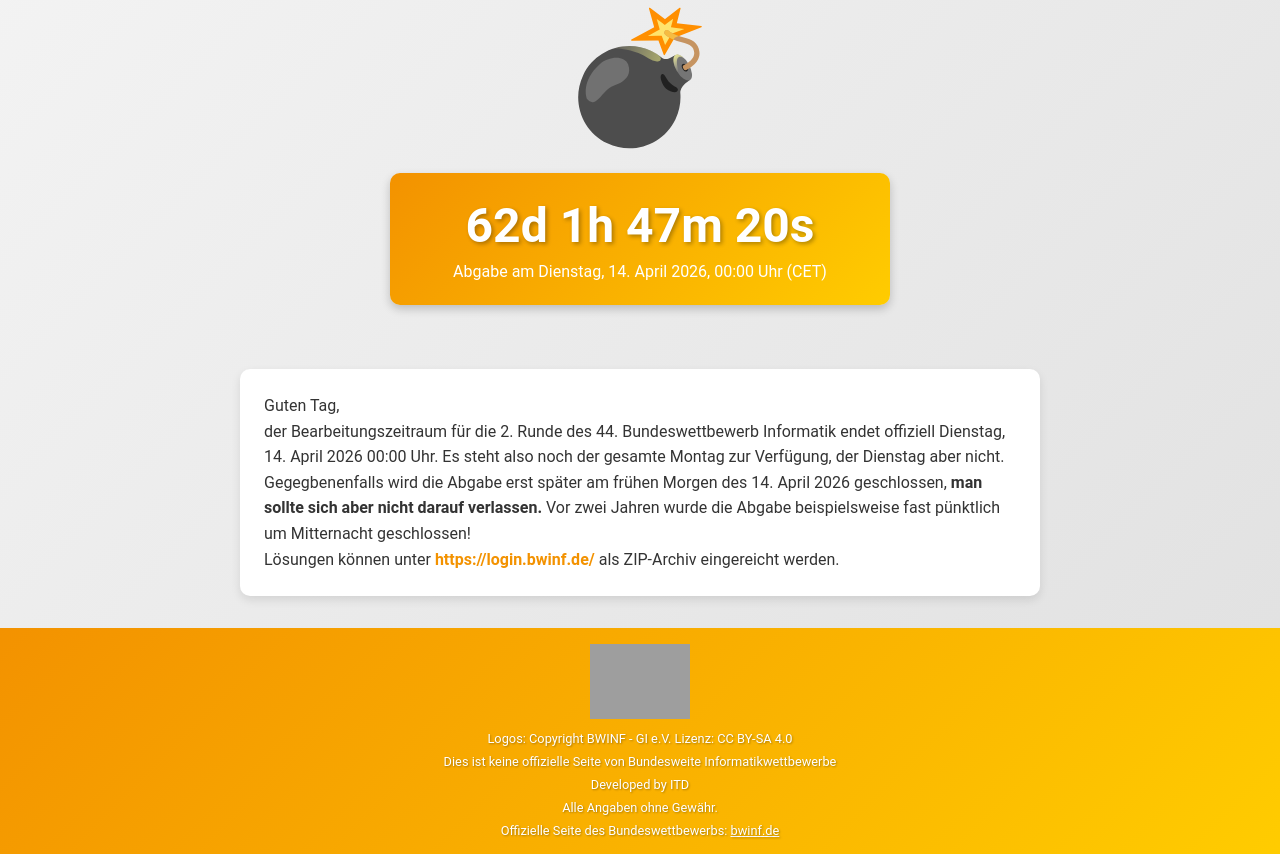
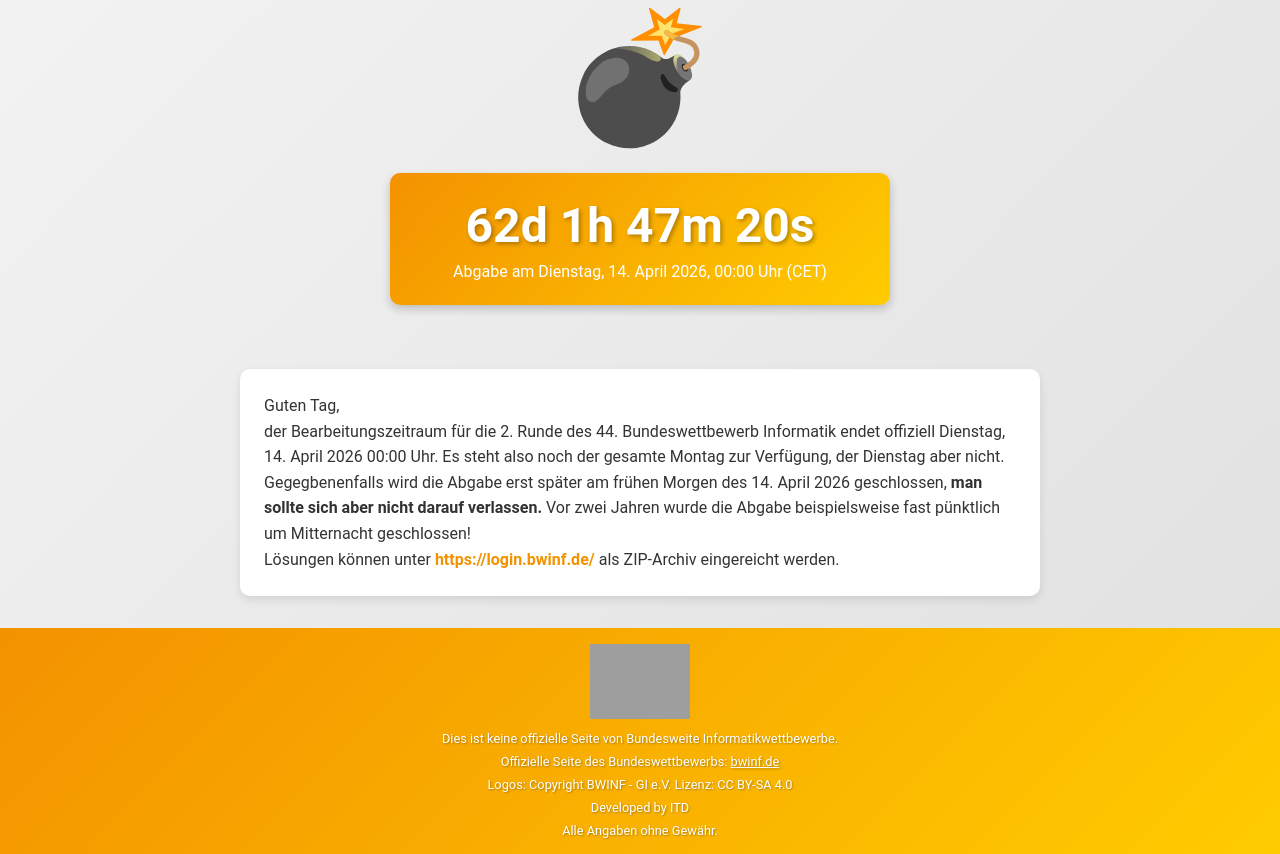
Before and after one commit to ITD9/BWINF_Countdown-Timer, a plain HTML site: page index.html in a window 1280 px wide. Shown: the part 285-1139 px from the top of the page. Drawn offline with Linux system fonts and the light colour scheme; grey boxes are pictures that could not be loaded.

Commit message:
Reorder & typo-fix footer attribution text in index.html
New Order makes more sense; Added a point at the end of a sentence

```diff
--- a/index.html
+++ b/index.html
@@ -69,11 +69,11 @@ This is not an official BWINF script.
     </main>
     <footer>
         <img src="https://bwinf.de/_assets/51da559d81e26dd99a16662ed6f306af/Images/buehne-fs-logo-bwinf.png" alt="BWINF Keyvisual" id="bwinf-keyvisual">
+        <p class="attribution">Dies ist keine offizielle Seite von Bundesweite Informatikwettbewerbe.</p>
+        <p class="attribution">Offizielle Seite des Bundeswettbewerbs: <a href="https://bwinf.de/bundeswettbewerb">bwinf.de</a></p>
         <p class="attribution">Logos: Copyright BWINF - GI e.V. Lizenz: CC BY-SA 4.0</p>
-        <p class="attribution">Dies ist keine offizielle Seite von Bundesweite Informatikwettbewerbe</p>
         <p class="attribution">Developed by ITD</p>
         <p class="attribution">Alle Angaben ohne Gewähr.</p>
-        <p class="attribution">Offizielle Seite des Bundeswettbewerbs: <a href="https://bwinf.de/">bwinf.de</a></p>
     </footer>
     <script src="script.js"></script>
 </body>
```
